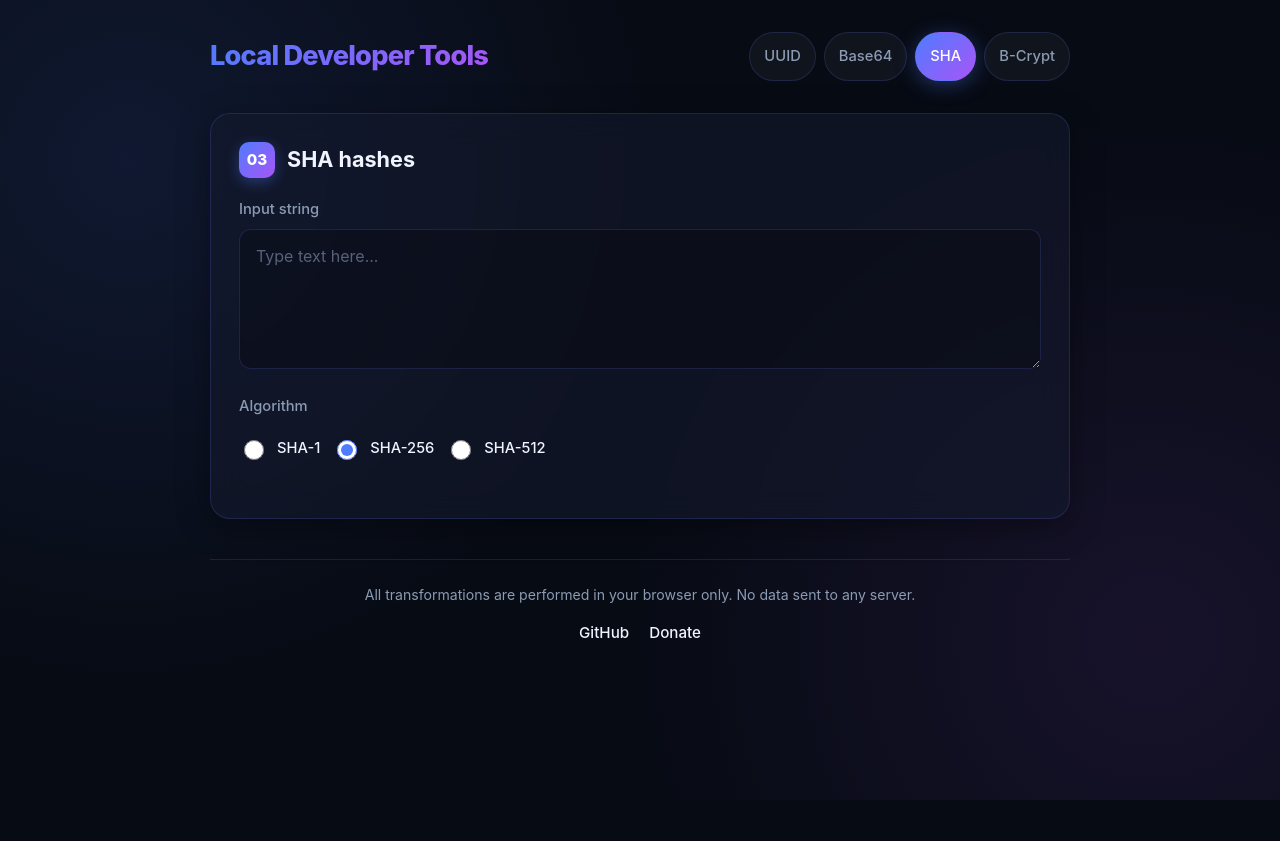
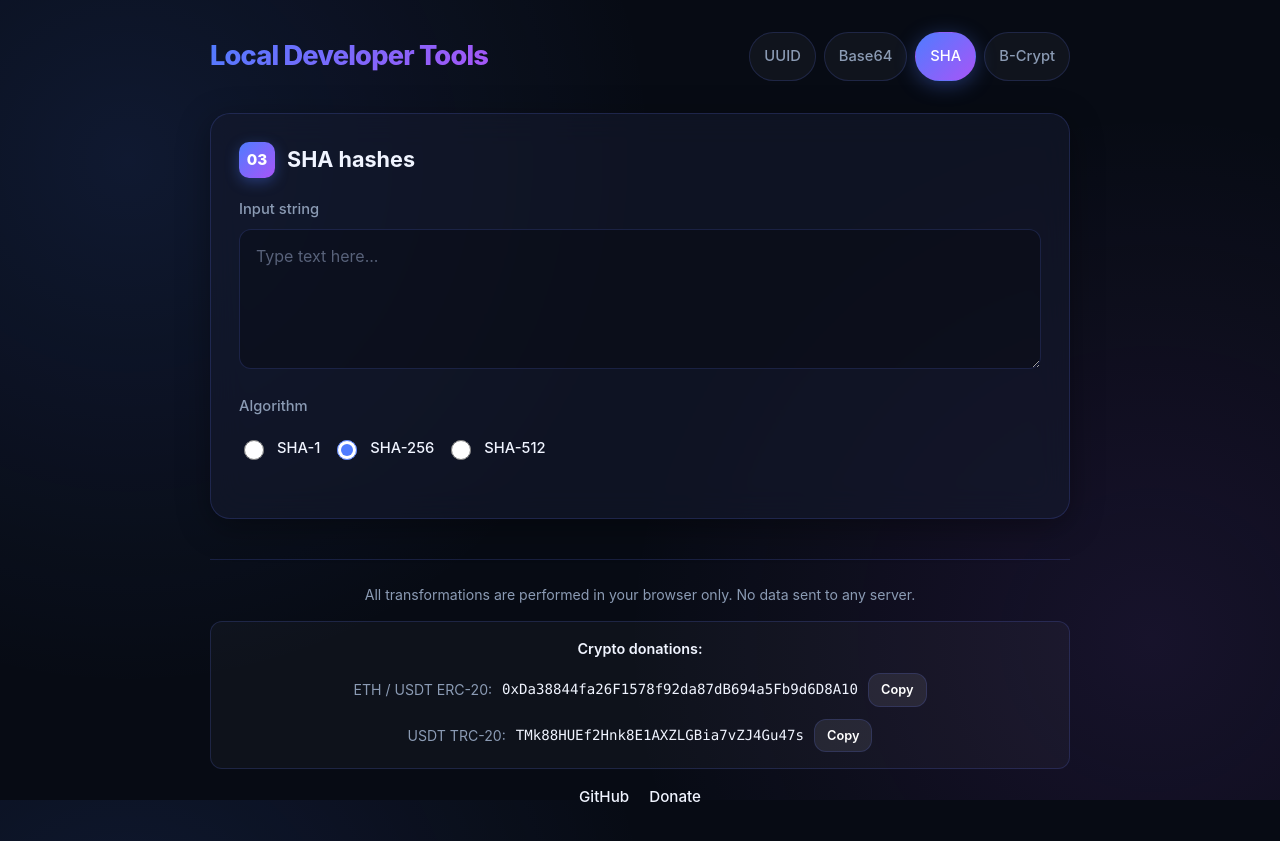
Before and after one commit to kneradovsky/yoursecretgen, a React (Vite) app: page /sha in a window 1280 px wide. Before the commit the page ends 800 px from the top, so only its background shows below. Built offline with nearby package versions, Linux system fonts and the light colour scheme; no server answers.

Commit message:
crypto donation added

```diff
--- a/src/components/Layout.tsx
+++ b/src/components/Layout.tsx
@@ -1,9 +1,21 @@
 import { NavLink } from 'react-router-dom';
 import { ReactNode } from 'react';
+import CopyButton from './CopyButton';
 
 interface LayoutProps {
   children: ReactNode;
 }
+
+const CRYPTO_WALLETS = [
+  {
+    label: 'ETH / USDT ERC-20',
+    address: '0xDa38844fa26F1578f92da87dB694a5Fb9d6D8A10',
+  },
+  {
+    label: 'USDT TRC-20',
+    address: 'TMk88HUEf2Hnk8E1AXZLGBia7vZJ4Gu47s',
+  },
+];
 
 function Layout({ children }: LayoutProps) {
   return (
@@ -24,6 +36,18 @@ function Layout({ children }: LayoutProps) {
         <p className="footer-privacy">
           All transformations are performed in your browser only. No data sent to any server.
         </p>
+        <div className="footer-crypto">
+          <span className="footer-crypto-title">Crypto donations:</span>
+          <div className="footer-crypto-list">
+            {CRYPTO_WALLETS.map((wallet) => (
+              <div key={wallet.label} className="footer-crypto-item">
+                <span className="footer-crypto-label">{wallet.label}:</span>
+                <code className="footer-crypto-address">{wallet.address}</code>
+                <CopyButton text={wallet.address} />
+              </div>
+            ))}
+          </div>
+        </div>
         <div className="footer-links">
           <a
             href="https://github.com/kneradovsky/yoursecretgen"
--- a/src/index.css
+++ b/src/index.css
@@ -133,6 +133,56 @@ nav a.active {
 .footer-links a:hover {
   color: var(--accent);
   text-decoration: underline;
+}
+
+.footer-crypto {
+  margin: 16px 0;
+  padding: 16px;
+  border-radius: 12px;
+  background: rgba(255, 255, 255, 0.03);
+  border: 1px solid var(--border);
+}
+
+.footer-crypto-title {
+  display: block;
+  margin-bottom: 12px;
+  font-size: 0.9rem;
+  font-weight: 600;
+  color: var(--text);
+}
+
+.footer-crypto-list {
+  display: grid;
+  gap: 12px;
+}
+
+.footer-crypto-item {
+  display: flex;
+  align-items: center;
+  justify-content: center;
+  gap: 10px;
+  flex-wrap: wrap;
+  font-size: 0.88rem;
+}
+
+.footer-crypto-label {
+  color: var(--text-muted);
+  flex-shrink: 0;
+}
+
+.footer-crypto-address {
+  color: var(--text);
+  font-family: ui-monospace, SFMono-Regular, Menlo, Monaco, Consolas, monospace;
+  word-break: break-all;
+  overflow-wrap: anywhere;
+  text-align: left;
+  max-width: 100%;
+}
+
+.footer-crypto-item .copy-button {
+  padding: 6px 12px;
+  font-size: 0.8rem;
+  min-height: 32px;
 }
 
 .output-with-copy {
```
